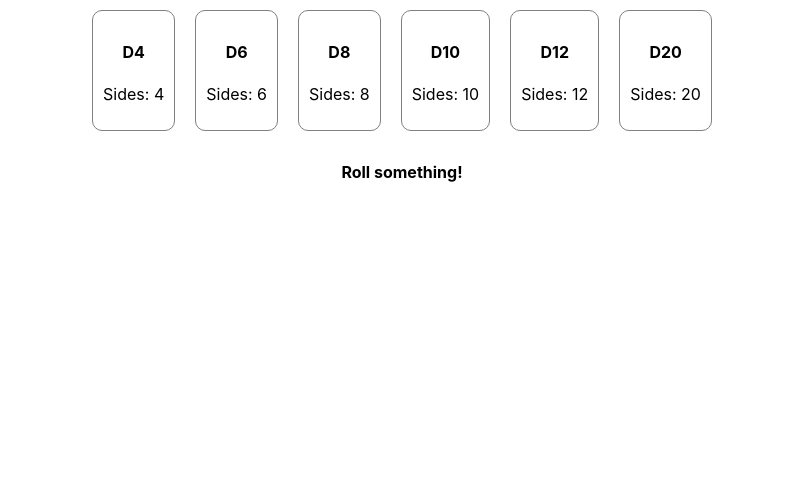
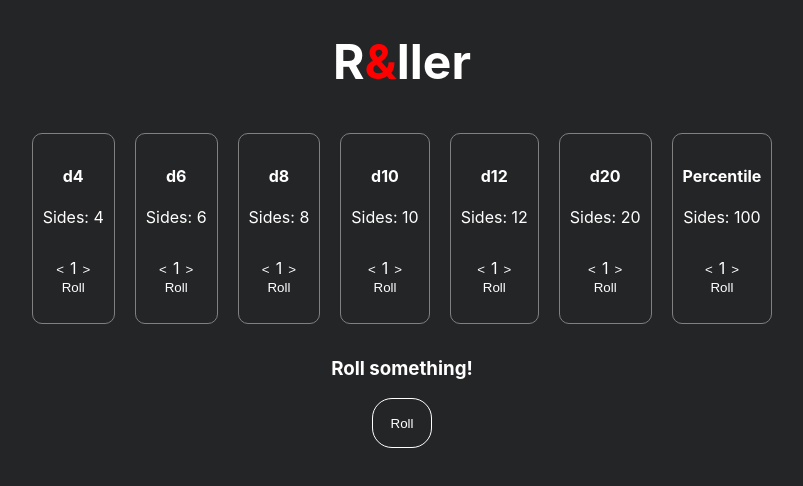
Before and after one commit to aaronbrunet/prepare-to-die, a React (Create React App) app: page / in a window 1280 px wide. Shown: the top 486 px of the page, without its empty margins (238-1041 px from the left). Built offline with nearby package versions, Linux system fonts and the light colour scheme.

Commit message:
Added qty and individulised roll btn

```diff
--- a/src/App.css
+++ b/src/App.css
@@ -1,3 +1,7 @@
+body {
+  background-color: #242527;
+}
+
 .App {
   text-align: center;
 }
--- a/src/App.js
+++ b/src/App.js
@@ -4,37 +4,62 @@ import Card from './components/Card'
 import Result from './components/Result'
 import './App.css';
 
+const Div = styled.div`
+  color: white;
+`
+
+const Heading = styled.h1`
+  color: white;
+  font-size: 36pt;
+`
+const LastRoll = styled.span`
+    margin: 0 10px;
+`
+const diceList =
+  [{name: 'd4',sides: 4, qty:1},
+  {name: 'd6',sides: 6, qty:1},
+  {name: 'd8',sides: 8, qty:1},
+  {name: 'd10',sides: 10, qty:1},
+  {name: 'd12',sides: 12, qty:1},
+  {name: 'd20',sides: 20, qty:1},
+  {name: 'Percentile',sides: 100, qty:1}]
+
 function App() {
-  const [roll,setRoll] = useState()
+  const [roll,setRoll] = useState([])
   const [last,setLast] = useState([])
+  const [selected,addSelected] = useState([])
+  const [qty,setQty] = useState(1)
+  const [dice,setDice] = useState(diceList)
 
-  const LastRoll = styled.span`
-    margin: 0 10px;
-  `
-
-  const diceList =
-  [{name: 'D4',sides: 4},
-  {name: 'D6',sides: 6},
-  {name: 'D8',sides: 8},
-  {name: 'D10',sides: 10},
-  {name: 'D12',sides: 12},
-  {name: 'D20',sides: 20}]
-
-  const rolled = dice => {
+  const rolled = (dice,qty) => {
     const min = 1
     const max = dice.sides
-    const rand = Math.round(min + Math.random() * (max - min))
-    setRoll(rand)
+    let rand = []
+    for(let i=0;i<qty;i++){
+      rand.push(Math.round(min + Math.random() * (max - min)))
+    }
+    setRoll([dice.name,dice.qty,rand])
     setLast([...last,rand])
   }
 
+  const increment = (die,inc) => {
+      let val = qty
+      val = qty + inc
+      val < 1 &&(val=1)
+      die.qty = val
+      setQty(val)
+      setDice(dice.map(dice =>(dice.name.match(die.name) ? die : dice )))
+      //setList(list.map(row => (row.id.match(updatedLink.id) ? updatedLink : row)))
+  }
 
   return (
     <div className="App">
-      {diceList.map((die,index)=>
-        <Card die={die} rolled={rolled} key={index}/>
+      <Heading>R<span style={{color: 'red'}}>&</span>ller</Heading>
+      <div className="card-container">
+      {dice.map((die,index)=>
+        <Card die={die} rolled={rolled} increment={increment} qty={qty} key={index}/>
       )}
-      {last.length > 1 && (
+      {last.length < 0 && (
         <>
       <h4>Last rolled:</h4>
       {last.map((roll,index)=>
@@ -42,6 +67,7 @@ function App() {
       )}
       </>
       )}
+      </div>
       <Result roll={roll} />
     </div>
   );
--- a/src/components/Card.js
+++ b/src/components/Card.js
@@ -8,21 +8,73 @@ const Dice = styled.div`
     border-radius: 10px;
     margin: 10px;
     padding: 10px;
+    color: white;
+    cursor: pointer;
+    overflow: hidden;
 
-    &:hover {
+    transition: .2s ease-in-out;
+    position: relative;
+
+    span {
+        bottom: -15px;
+        position:relative;
+        display: block;
+    }
+
+    button {
+        border: none;
+        background: transparent;
+        color: white;
+    }
+
+    &:hover, &:active {
         color: red;
         border-color: red;
+
+    }
+`
+const Button = styled.button`
+    width: 60px;
+    height: 50px;
+    border-radius: 20px;
+    border: 1px solid white;
+    color: white;
+    background: transparent;
+    cursor: pointer;
+    &:hover{
+        color: #242527;
+        background: white;
     }
 `
 
 
 const Card = (props) => {
+    //const [qty,setQty] = useState(1)
     let die = props.die
 
+    /*
+    const more = () => {
+        let val = qty
+        val = qty + 1
+        setQty(val)
+    }
+    const less = () => {
+        let val = qty
+        qty > 1 && ( val -= 1 )
+        setQty(val)
+    }
+    */
+//onClick={()=>props.rolled(die,1)}
     return (
-        <Dice className="Dice" onClick={()=>props.rolled(die)}>
+        <Dice className="Dice" >
             <h4>{die.name}</h4>
             <p>Sides: {die.sides}</p>
+            <span>
+            <button name="less" onClick={()=>props.increment(die,-1)}>{'<'}</button>
+            {die.qty}
+            <button name="more" onClick={()=>props.increment(die,1)}>{'>'}</button>
+            </span>
+            <Button onClick={()=>props.rolled(die,die.qty)}>Roll</Button>
         </Dice>
     )
 }
--- a/src/components/Result.js
+++ b/src/components/Result.js
@@ -1,12 +1,45 @@
 import React, { useState, useEffect } from 'react'
 import styled from 'styled-components'
 
+const Title = styled.h3`
+    color: white;
+    size: 20pt;
+`
+
+const Num = styled.h4`
+    color: white;
+    display: inline-block;
+`
+
+const Button = styled.button`
+    width: 60px;
+    height: 50px;
+    border-radius: 20px;
+    border: 1px solid white;
+    color: white;
+    background: transparent;
+    cursor: pointer;
+    &:hover{
+        color: #242527;
+        background: white;
+    }
+`
+
 const Result = (props) => {
+    const diceName = props.roll[0]
+    const diceQty = props.roll[1]
+    const results = props.roll[2]
+
 
     return (
     <>
-        <h4>Roll something!</h4>
-        <h4>{props.roll}</h4>
+        <Title>Roll something!</Title>
+        <Button>Roll</Button>
+        {results &&(<><Title>{diceName==='Percentile' ? diceName : diceQty+diceName}</Title> {
+        results.map((result,index)=>
+            <Num key={index}>{result}{results.length > 0 && index < results.length-1 && (', ') }</Num>
+        )
+        }</>)}
     </>
     )
 }
```
Also changed, not shown: src/components/Dice.js (deleted, +0 -14 lines).
